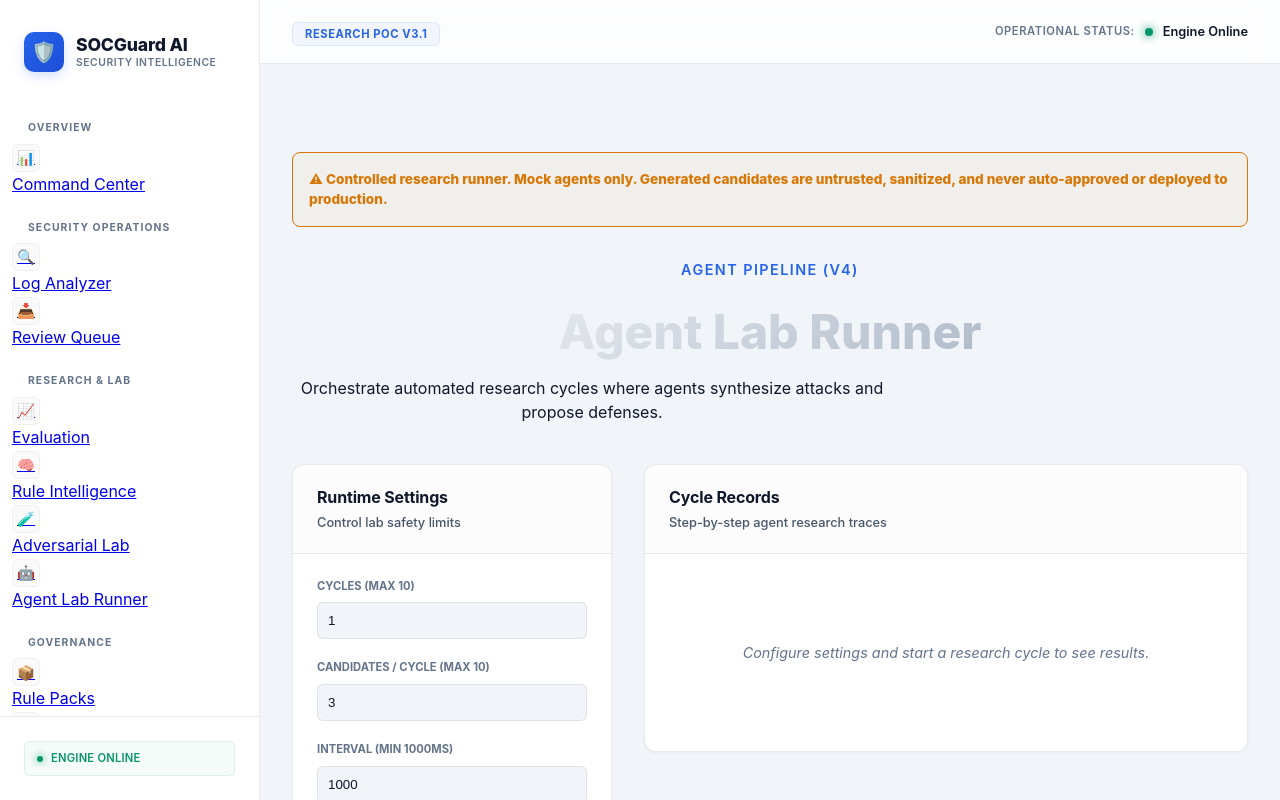
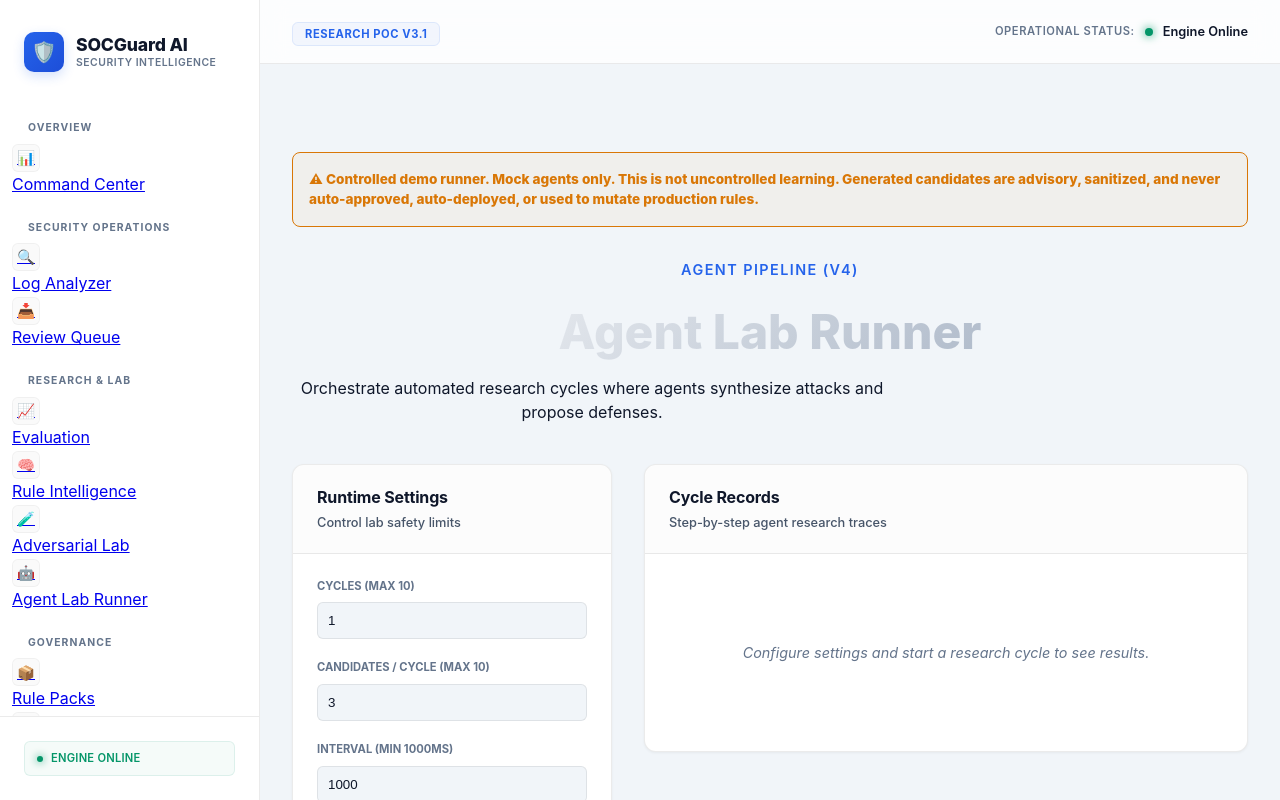
Before and after one commit to miharbilore/SOCGuard-AI, a Next.js app: page /agent-lab in a window 1280 px wide. Shown: the top 800 px of the page. Built offline with nearby package versions, Linux system fonts and the light colour scheme.

Commit message:
docs: finalize V4 status and governance wording

```diff
--- a/src/app/agent-lab/page.tsx
+++ b/src/app/agent-lab/page.tsx
@@ -93,7 +93,7 @@ export default function AgentLabRunnerPage() {
     <DashboardShell>
       {/* Governance Banner */}
       <div style={{ background: 'rgba(217, 119, 6, 0.05)', border: '1px solid var(--escalate)', color: 'var(--escalate)', padding: '1rem', borderRadius: '8px', marginBottom: '2rem', fontSize: '0.85rem', fontWeight: 800 }}>
-        ⚠ Controlled research runner. Mock agents only. Generated candidates are untrusted, sanitized, and never auto-approved or deployed to production.
+        ⚠ Controlled demo runner. Mock agents only. This is not uncontrolled learning. Generated candidates are advisory, sanitized, and never auto-approved, auto-deployed, or used to mutate production rules.
       </div>
 
       <header style={{ marginBottom: '2.5rem' }}>
```
Also changed, not shown: 3 other files (tests, documents, lock files or other folders).
